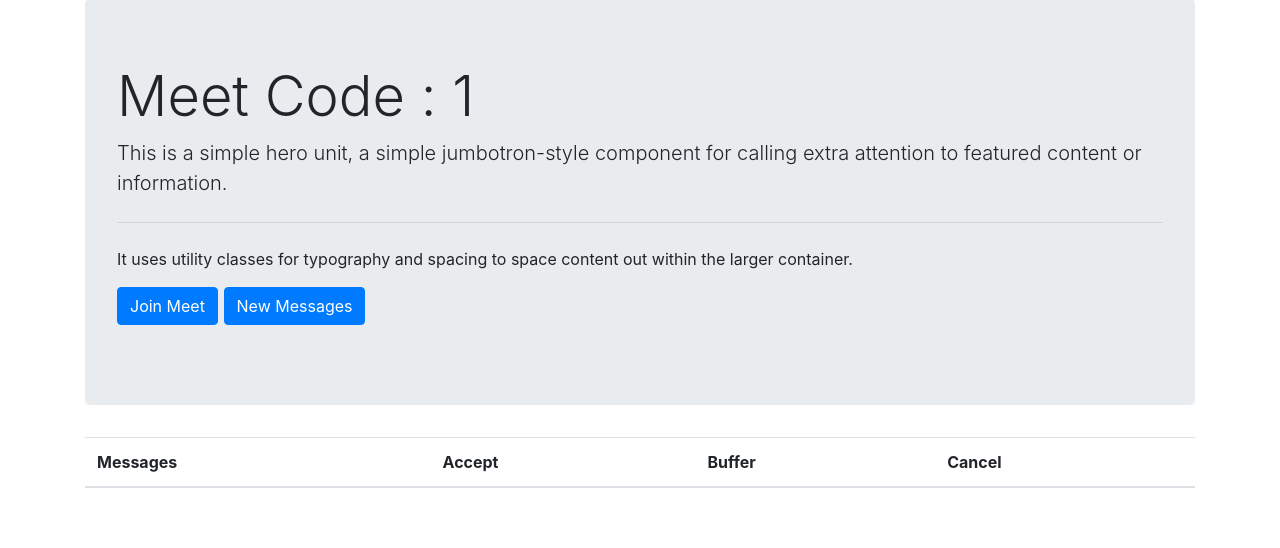
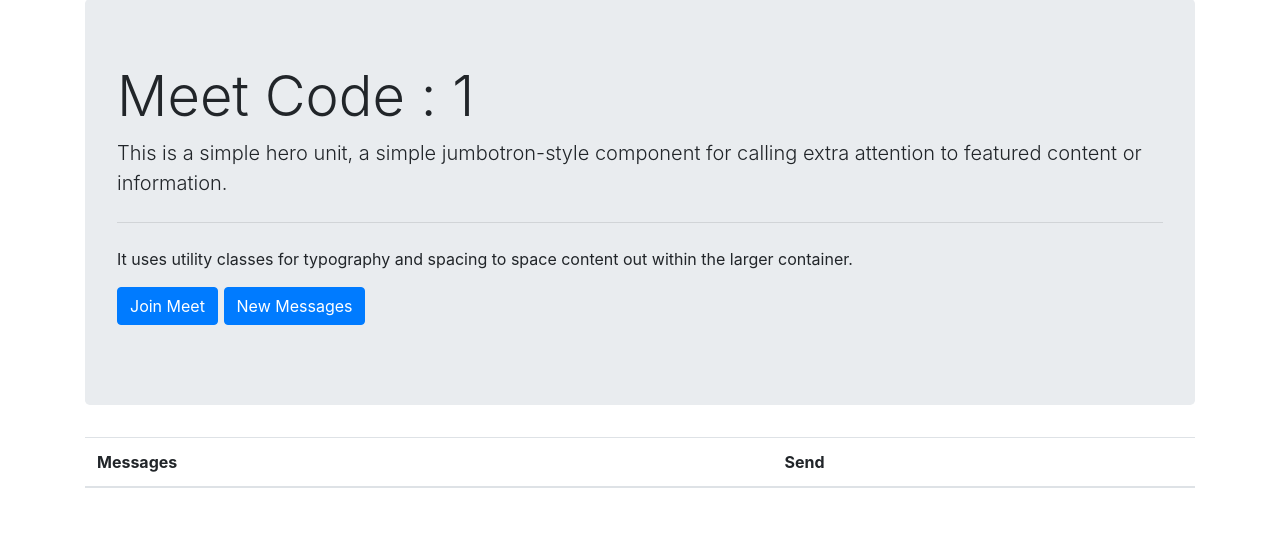
Before and after one commit to shankhanil007/Speak-It-Out, a Django app: page /1/bufferMessages in a window 1280 px wide. Shown: the part 57-605 px from the top of the page. Run offline with Django 3.2, Linux system fonts and the light colour scheme; data comes from the database, SQL or seed files in the repository; both versions use the stored data as it was after the commit; lists and menus that the app fills with data are empty; some libraries are stand-ins or nearby versions.

Commit message:
Send Message done

```diff
--- a/SpeakItOut/home/urls.py
+++ b/SpeakItOut/home/urls.py
@@ -15,7 +15,7 @@ urlpatterns = [
     path('<slug>/newMessages', views.newMessages, name="newMessages"),
     path('<slug>/bufferMessages', views.bufferMessages, name="bufferMessages"),
 
-    # path('<slug>/sendMessage/<str:id>', views.sendMessage, name="sendMessage"),
+    path('<slug>/sendMessage/<str:id>/<str:source', views.sendMessage, name="sendMessage"),
     path('<slug>/buffer/<str:id>', views.buffer, name="buffer"),
     path('<slug>/deleteMessage/<str:id>', views.deleteMessage, name="deleteMessage"),
 
--- a/SpeakItOut/home/views.py
+++ b/SpeakItOut/home/views.py
@@ -67,25 +67,7 @@ def AskToJoin(driver):
 	# Ask to join and join now buttons have same xpaths
 
 
-# def Message(message, driver):
-# 	# finding the text box to type message in text box.
-# 	x_path = '//*[@id="ow3"]/div[1]/div/div[9]/div[3]/div[4]/div/div[2]/div[2]/div[2]/span[2]/div/div[4]/div[1]/div[1]/div[2]/textarea'
-# 	driver.find_element_by_xpath(x_path).send_keys(message)
-# 	driver.implicitly_wait(10)
 
-# 	# getting the message button in google meet.
-# 	xpath_btn = '//*[@id="ow3"]/div[1]/div/div[9]/div[3]/div[4]/div/div[2]/div[2]/div[2]/span[2]/div/div[4]/div[2]/span'
-# 	driver.find_element_by_xpath(xpath_btn).click()
-# 	driver.implicitly_wait(10)
-
-
-
-
-def dashboard(request):
-    return render(request, "dashboard.html")
-
-# def meet(request):
-#     return render(request, "meet.html")
 
 
 
@@ -151,6 +133,8 @@ def handelLogout(request):
     # messages.success(request, "Successfully logged out")
     return render(request, "dashboard.html")
 
+def dashboard(request):
+    return render(request, "dashboard.html")
 
 def meet(request):
 
@@ -221,9 +205,9 @@ def enter(request, slug):
     # AskToJoin()
     joinNow(driver)
 
-    Message('Hello, This is a test message',driver)
-    time.sleep(2)
-    Message('Hello, This is a test message',driver)
+    # Message('Hello, This is a test message',driver)
+    # time.sleep(2)
+    # Message('Hello, This is a test message',driver)
 
     print("done")
 
@@ -239,7 +223,7 @@ def newMessages(request, slug):
 
 
 def bufferMessages(request, slug):
-    messages = Message.objects.filter(code = slug)
+    messages = Buffer.objects.filter(code = slug)
     context={'code':slug, 'messages': messages}
     return render(request, "bufferMessages.html", context)
 
@@ -258,3 +242,41 @@ def buffer(request, slug, id):
     messages = Message.objects.filter(code = slug)
     context={'code':slug, 'messages': messages}
     return render(request, "newMessages.html", context)
+
+
+
+def sendMessage(request, slug, id, source):
+
+    if source == "buffer":
+        message = Buffer.objects.filter(sno = id)
+
+        # finding the text box to type message in text box.
+        x_path = '//*[@id="ow3"]/div[1]/div/div[9]/div[3]/div[4]/div/div[2]/div[2]/div[2]/span[2]/div/div[4]/div[1]/div[1]/div[2]/textarea'
+        driver.find_element_by_xpath(x_path).send_keys(message.content)
+        driver.implicitly_wait(10)
+        # getting the message button in google meet.
+        xpath_btn = '//*[@id="ow3"]/div[1]/div/div[9]/div[3]/div[4]/div/div[2]/div[2]/div[2]/span[2]/div/div[4]/div[2]/span'
+        driver.find_element_by_xpath(xpath_btn).click()
+        driver.implicitly_wait(10)
+
+        message.delete()
+        messages = Buffer.objects.filter(code = slug)
+        context={'code':slug, 'messages': messages}
+        return render(request, "bufferMessages.html", context)
+
+    else :
+        message = Message.objects.filter(sno = id)
+
+        # finding the text box to type message in text box.
+        x_path = '//*[@id="ow3"]/div[1]/div/div[9]/div[3]/div[4]/div/div[2]/div[2]/div[2]/span[2]/div/div[4]/div[1]/div[1]/div[2]/textarea'
+        driver.find_element_by_xpath(x_path).send_keys(message.content)
+        driver.implicitly_wait(10)
+        # getting the message button in google meet.
+        xpath_btn = '//*[@id="ow3"]/div[1]/div/div[9]/div[3]/div[4]/div/div[2]/div[2]/div[2]/span[2]/div/div[4]/div[2]/span'
+        driver.find_element_by_xpath(xpath_btn).click()
+        driver.implicitly_wait(10)
+
+        message.delete()
+        messages = Message.objects.filter(code = slug)
+        context={'code':slug, 'messages': messages}
+        return render(request, "newMessages.html", context)
--- a/SpeakItOut/templates/bufferMessages.html
+++ b/SpeakItOut/templates/bufferMessages.html
@@ -24,18 +24,14 @@
             <thead>
             <tr>
                 <th scope="col">Messages</th>
-                <th scope="col">Accept</th>
-                <th scope="col">Buffer</th>
-                <th scope="col">Cancel</th>
+                <th scope="col">Send</th>
             </tr>
             </thead>
             <tbody>
             {% for message in messages %}
             <tr>
                 <td>{{message.content}}</td>
-                <td><a href="#" class="btn btn-success btn-sm">Accept</a></td>
-                <td><a href="#" class="btn btn-warning btn-sm">Buffer</a></td>
-                <td><a href="#" class="btn btn-danger btn-sm">Cancel</a></td>
+                <td><a href="/{{code}}/sendMessage/{{message.sno}}/buffer" class="btn btn-success btn-sm">Send</a></td>
             </tr>
             {% endfor %}
             </tbody>
--- a/SpeakItOut/templates/newMessages.html
+++ b/SpeakItOut/templates/newMessages.html
@@ -33,7 +33,7 @@
             {% for message in messages %}
             <tr>
                 <td>{{message.content}}</td>
-                <td><a href="/{{code}}/sendMessage/{{message.sno}}" class="btn btn-success btn-sm">Send</a></td>
+                <td><a href="/{{code}}/sendMessage/{{message.sno}}/new" class="btn btn-success btn-sm">Send</a></td>
                 <td><a href="/{{code}}/buffer/{{message.sno}}" class="btn btn-warning btn-sm">Buffer</a></td>
                 <td><a href="/{{code}}/deleteMessage/{{message.sno}}" class="btn btn-danger btn-sm">Delete</a></td>
             </tr>
```
Also changed, not shown: SpeakItOut/db.sqlite3.
